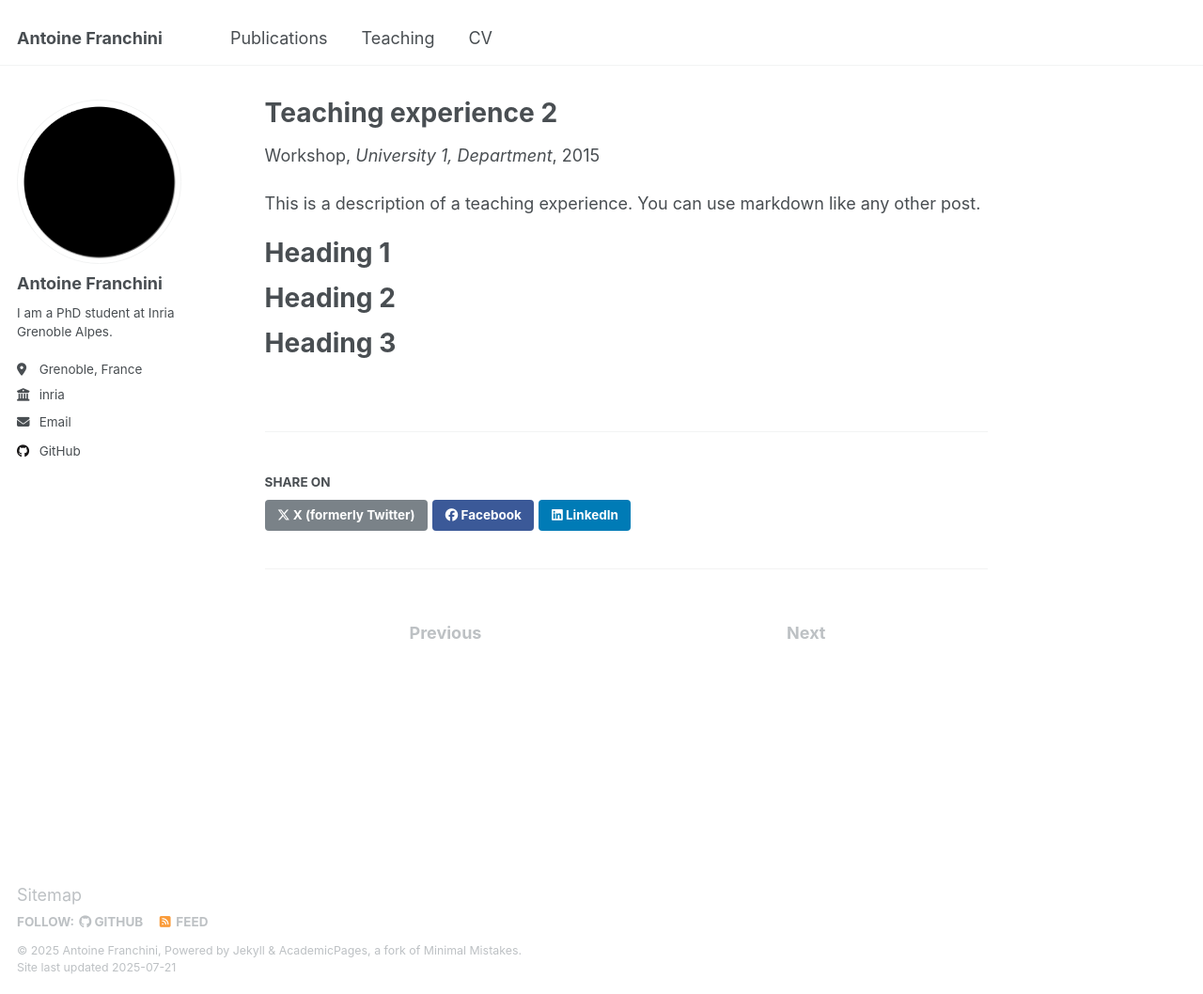
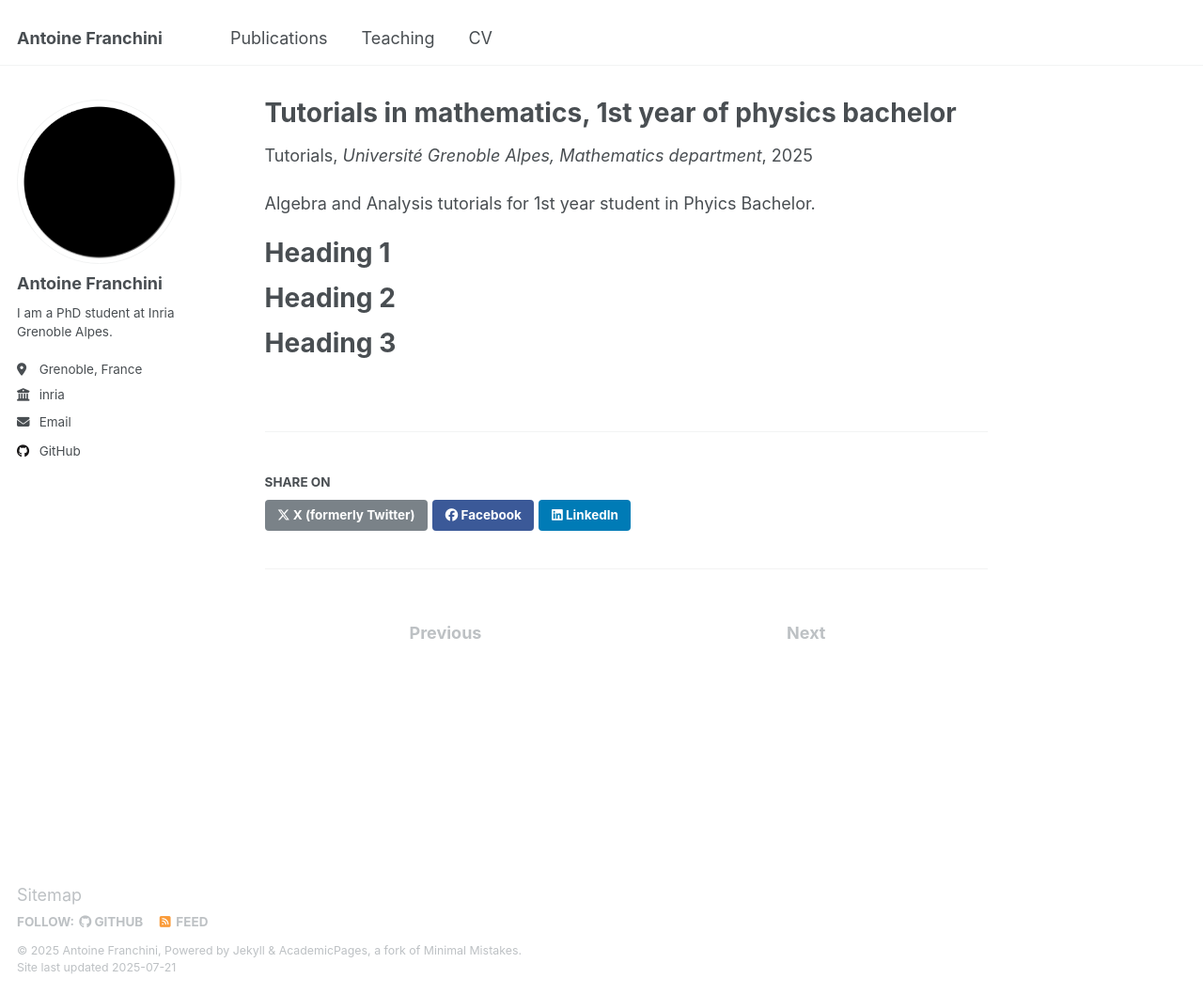
Before and after one commit to antoineinria/antoineinria.github.io, a Jekyll site: the page built from _teaching/2015-spring-teaching-2.md, in a window 1280 px wide and 1058 px high. Shown: the whole window at 94% size. Built offline with Jekyll 4.4.1, drawn with Linux system fonts in a browser that asks for light colours.

Commit message:
Update 2015-spring-teaching-2.md

```diff
--- a/_teaching/2015-spring-teaching-2.md
+++ b/_teaching/2015-spring-teaching-2.md
@@ -1,14 +1,13 @@
 ---
-title: "Teaching experience 2"
+title: "Tutorials in mathematics, 1st year of physics bachelor"
 collection: teaching
-type: "Workshop"
-permalink: /teaching/2015-spring-teaching-1
-venue: "University 1, Department"
-date: 2015-01-01
-location: "City, Country"
+type: "Tutorials"
+venue: "Université Grenoble Alpes, Mathematics department"
+date: 2025-01-01
+location: "Grenoble, France"
 ---
 
-This is a description of a teaching experience. You can use markdown like any other post.
+Algebra and Analysis tutorials for 1st year student in Phyics Bachelor.
 
 Heading 1
 ======
```
